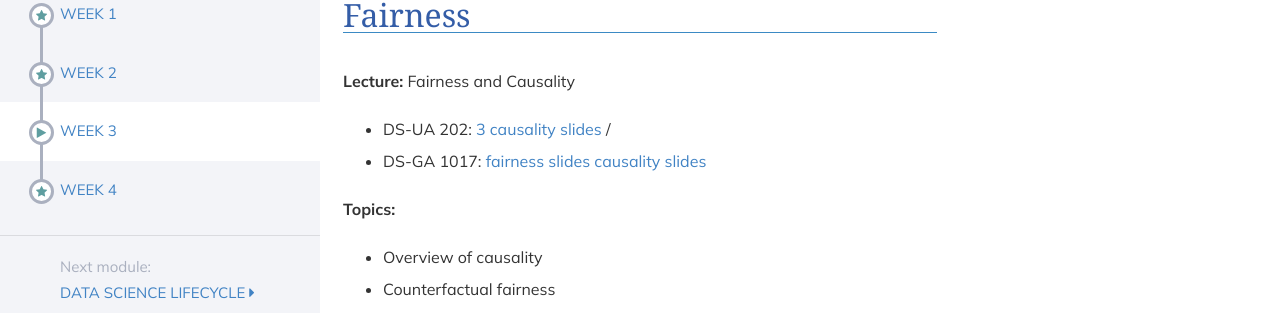
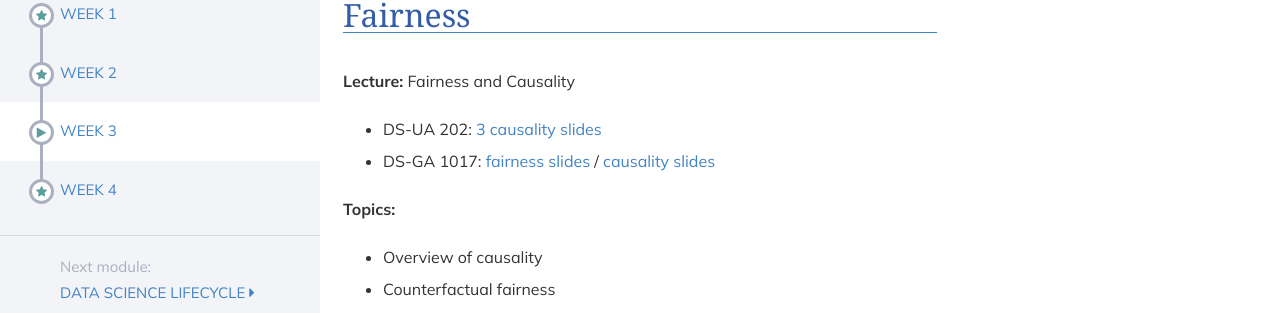
Before and after one commit to DataResponsibly/rds24, a Jekyll site: the page built from modules/fairness/_posts/2000-01-03-week3.md, in a window 1280 px wide. Shown: the part 145-458 px from the top of the page. Built offline with Jekyll 4.4.1, drawn with Linux system fonts in a browser that asks for light colours; nearby versions of some CDN libraries.

```diff
--- a/modules/fairness/_posts/2000-01-03-week3.md
+++ b/modules/fairness/_posts/2000-01-03-week3.md
@@ -6,8 +6,8 @@ title: Week 3
 
 **Lecture:** Fairness and Causality
 
-* DS-UA 202: [3 causality slides](../../../assets/3_causality_202.pdf) /
-* DS-GA 1017: [fairness slides](../../../assets/2_3_Fairness_1017.pdf) [causality slides](../../../assets/3_causality_202.pdf)
+* DS-UA 202: [3 causality slides](../../../assets/3_causality_202.pdf)
+* DS-GA 1017: [fairness slides](../../../assets/2_3_Fairness_1017.pdf) / [causality slides](../../../assets/3_causality_202.pdf)
 
 **Topics:**
 
```
